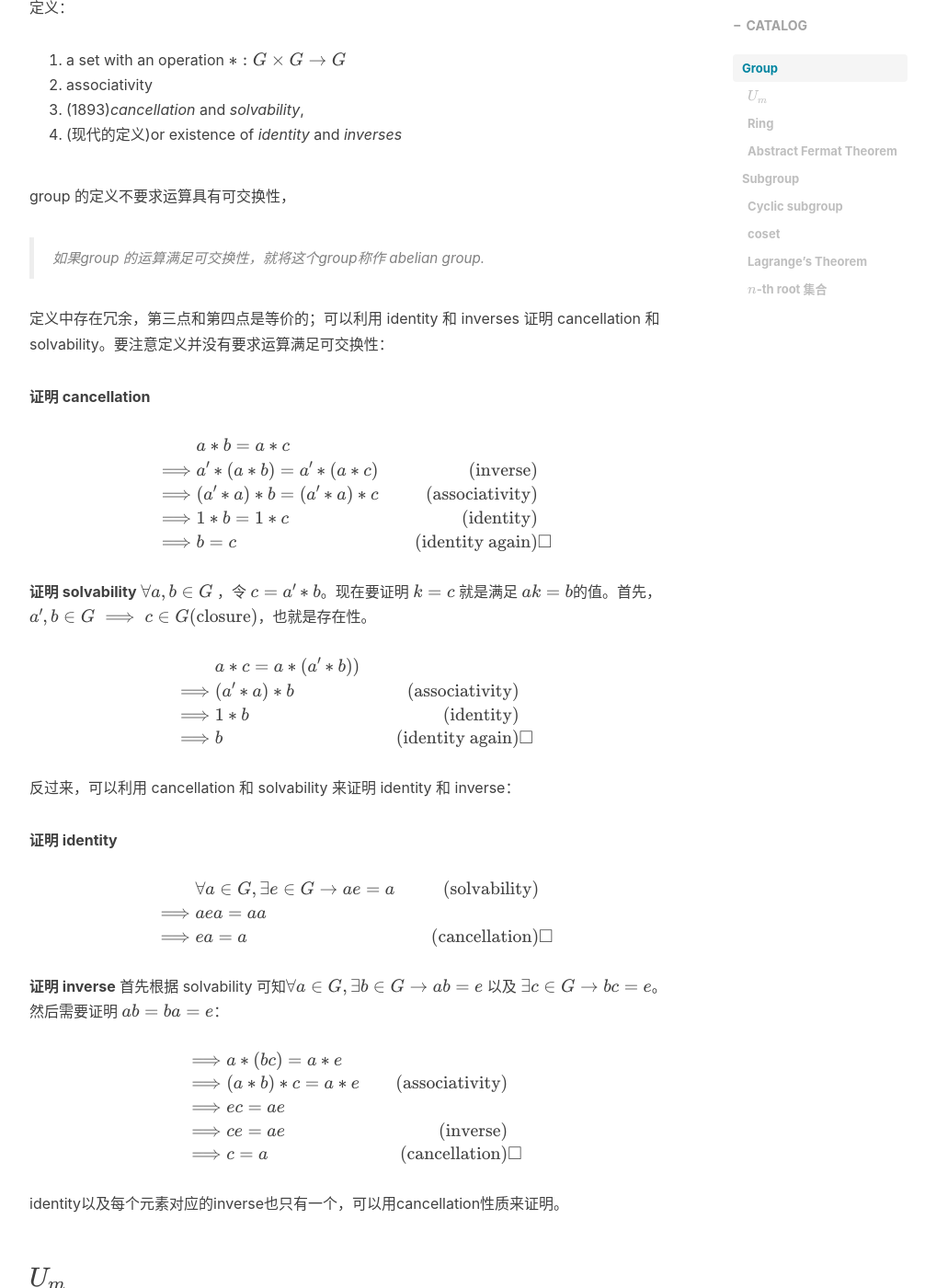
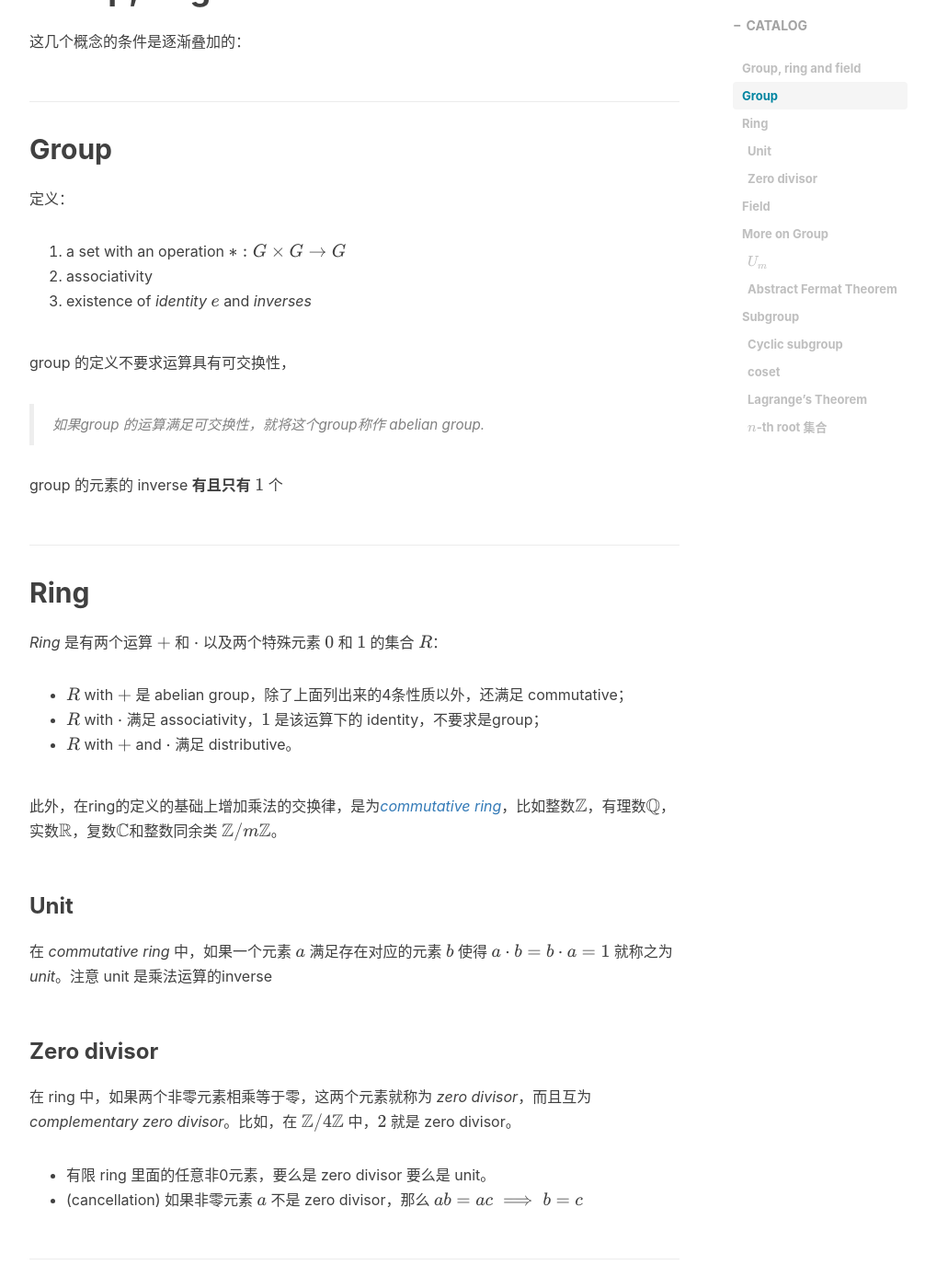
Before and after one commit to kayoch1n/kayoch1n.github.io, a Jekyll site: the page built from _posts/2022-06-05-group.markdown, in a window 1280 px wide and 1400 px high, scrolled down 691 px. Shown: the whole window at 92% size, without its empty margins (233-1239 px from the left). Built offline with Jekyll 4.4.1, drawn with Linux system fonts in a browser that asks for light colours; nearby versions of some CDN libraries; comment, search, counter and statistics services are not loaded; some of the changed text lies outside the part shown.

Commit message:
Update _posts/2022-06-05-group.markdown

```diff
--- a/_posts/2022-06-05-group.markdown
+++ b/_posts/2022-06-05-group.markdown
@@ -2,7 +2,7 @@
 toc: true
 layout: "post"
 catalog: true
-title:  "数论学习笔记 - Group"
+title:  "数论学习笔记 - Group, ring and field"
 date:   2022-06-05 12:40:38 +0800
 header-img: "img/gz-canton-tower-haixinqiao.jpg"
 subtitle: "己を信じ、貫け"
@@ -13,18 +13,55 @@ tags:
   - cryptography
   - number theory
 ---
+# Group, ring and field
 
+这几个概念的条件是逐渐叠加的：
 
 ## Group
 定义：
 1. a set with an operation $*:G\times G\to G$
 2. associativity
-3. (1893)_cancellation_ and _solvability_,
-4. (现代的定义)or existence of _identity_ and _inverses_
+3. existence of _identity_ $e$ and _inverses_
 
 group 的定义不要求运算具有可交换性，
 
 > 如果group 的运算满足可交换性，就将这个group称作 _abelian group_.
+
+group 的元素的 inverse **有且只有** $1$ 个
+
+## Ring
+_Ring_ 是有两个运算 $+$ 和 $\cdot$ 以及两个特殊元素 $0$ 和 $1$ 的集合 $R$：
+- $R$ with $+$ 是 abelian group，除了上面列出来的4条性质以外，还满足 commutative；
+- $R$ with $\cdot$ 满足 associativity，$1$ 是该运算下的 identity，不要求是group；
+- $R$ with $+$ and $\cdot$ 满足 distributive。
+
+此外，在ring的定义的基础上增加乘法的交换律，是为[_commutative ring_](https://en.wikipedia.org/wiki/Commutative_ring)，比如整数$\mathbb{Z}$，有理数$\mathbb{Q}$，实数$\mathbb{R}$，复数$\mathbb{C}$和整数同余类 $\mathbb{Z}/m\mathbb{Z}$。
+
+### Unit
+
+在 _commutative ring_ 中，如果一个元素 $a$ 满足存在对应的元素 $b$ 使得 $a\cdot b=b\cdot a=1$ 就称之为 _unit_。注意 unit 是乘法运算的inverse
+
+### Zero divisor
+
+在 ring 中，如果两个非零元素相乘等于零，这两个元素就称为 _zero divisor_，而且互为 _complementary zero divisor_。比如，在 $\mathbb{Z}/4\mathbb{Z}$ 中，$2$ 就是 zero divisor。
+
+- 有限 ring 里面的任意非0元素，要么是 zero divisor 要么是 unit。
+- (cancellation) 如果非零元素 $a$ 不是 zero divisor，那么 $ab=ac\implies b=c$
+
+
+## Field
+
+在 commutative ring 的基础上，如果满足以下就称之为 field:
+- inverses: 非零元素以外所有的元素都是 unit；
+- non-triviality: 至少有两个元素
+
+## More on _Group_
+
+重新来看定义：
+1. a set with an operation $*:G\times G\to G$
+2. associativity
+3. (1893)_cancellation_ and _solvability_,
+4. (现代的定义)or existence of _identity_ and _inverses_
 
 定义中存在冗余，第三点和第四点是等价的；可以利用 identity 和 inverses 证明 cancellation 和 solvability。要注意定义并没有要求运算满足可交换性：
 
```
Also changed, not shown: other parts of _posts/2022-06-05-group.markdown (+0 -7 lines).
